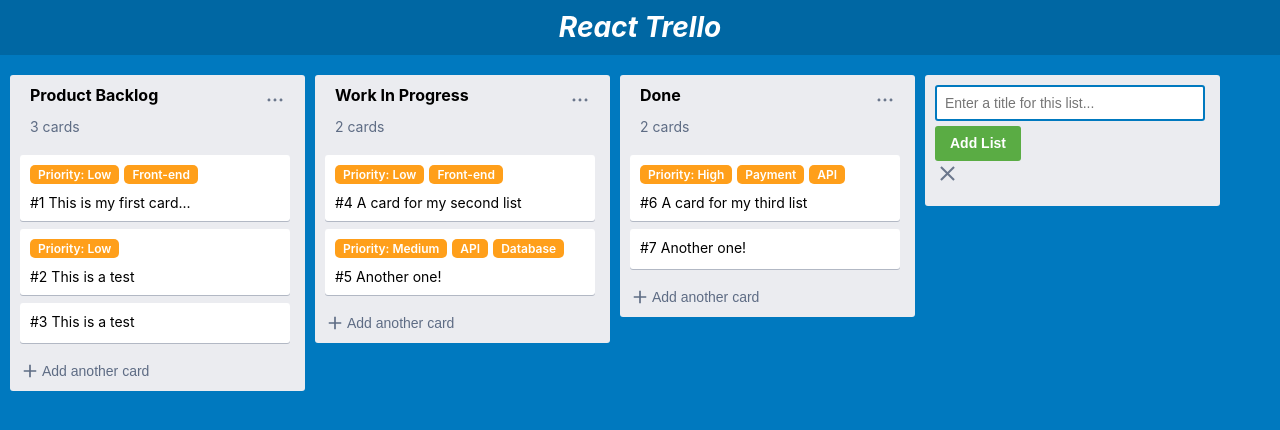
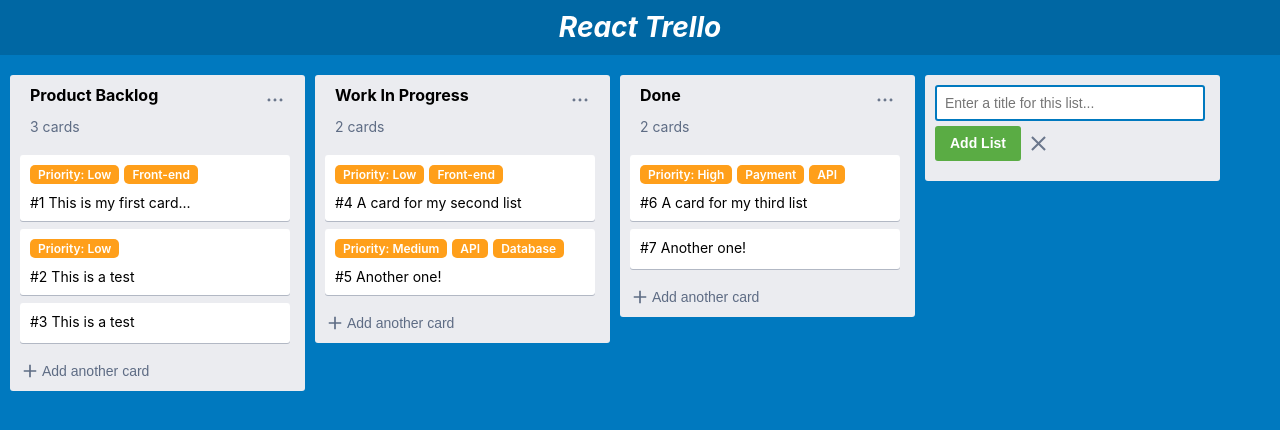
Before and after one commit to Shivraj97/react-trello, a React (Create React App) app: page / in a window 1280 px wide. Both pictures are taken after a click on the button "Add another list". Shown: the top 430 px of the page. Built offline with nearby package versions, Linux system fonts and the light colour scheme.

Commit message:
styles: minor changes

```diff
--- a/src/components/Form.js
+++ b/src/components/Form.js
@@ -56,12 +56,14 @@
 
 const ButtonsContainer = styled.div`
   margin-bottom: 10px;
+  display: flex;
+  flex-direction: row;
+  align-items: center;
 `;
 
 const CancelIconStyled = styled(CancelIcon)`
   cursor: pointer;
   color: #6b778c;
-  vertical-align: middle;
   font-size: 25px;
 
   &:hover {
```
